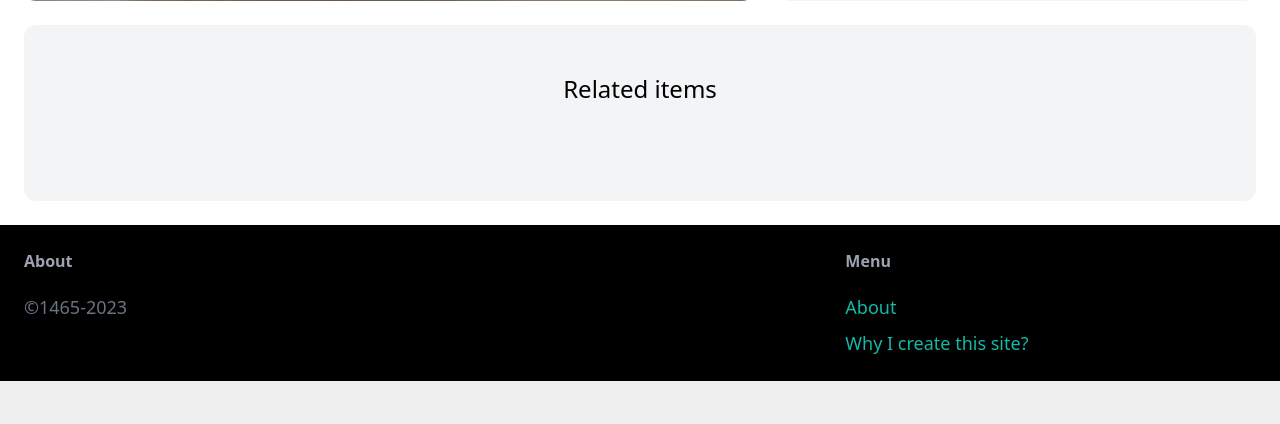
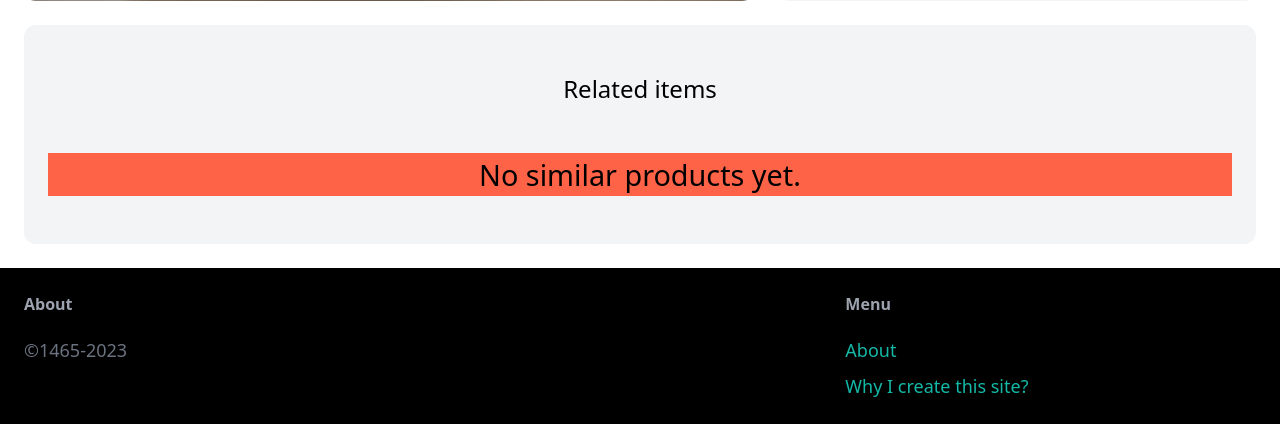
Before and after one commit to 1acrimosa/Django-Project-1, a Django app: page /items/6/ in a window 1280 px wide. Shown: the part 647-1071 px from the top of the page. Before the commit the page ends 1028 px from the top, so only its background shows below. Run offline with Django 4.2, Linux system fonts and the light colour scheme; data comes from the database, SQL or seed files in the repository; some libraries are stand-ins or nearby versions.

Commit message:
add: no similar product warning

```diff
--- a/item/templates/item/detail.html
+++ b/item/templates/item/detail.html
@@ -35,7 +35,7 @@
 
 <div class="mt-6 px-6 py-12 bg-gray-100 rounded-xl">
     <h2 class="mb-12 text-2xl text-center">Related items</h2>
-
+    {% if related_items %}
             <div class="grid grid-cols-3 gap-3">
                 {% for item in related_items %}
                     <div>
@@ -52,5 +52,8 @@
                     </div>
                 {% endfor %}
             </div>
+        {% else %}
+            <p style="background-color:tomato; text-align:center; font-size:180%;">No similar products yet.</p>
+    {% endif %}
 </div>
 {% endblock %}
```
Lines whose indentation alone changed are shown as unchanged.
